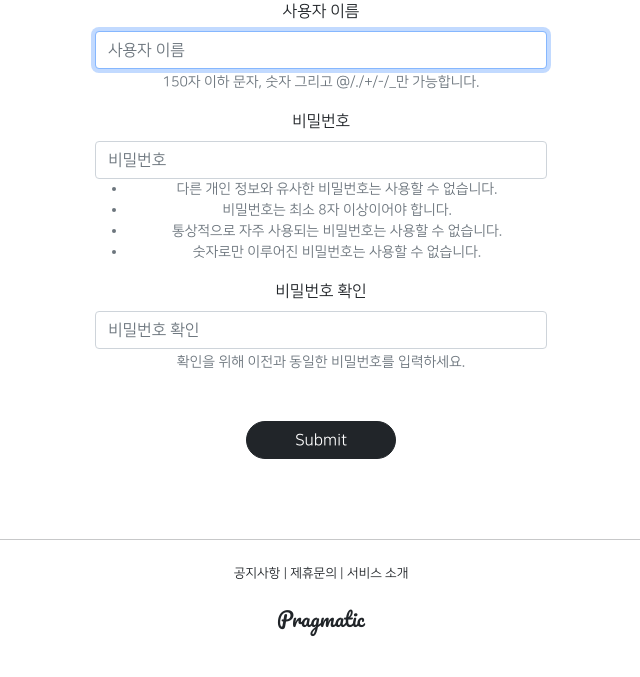
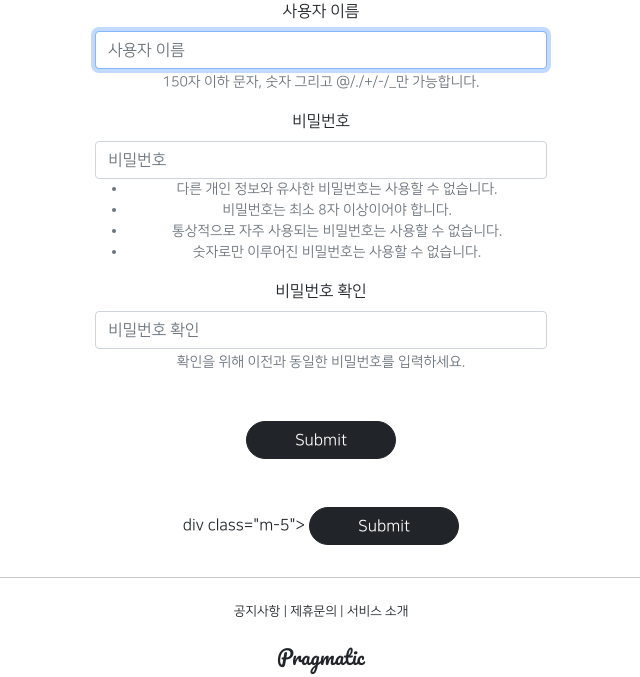
Before and after one commit to codemkim/git_5ban, a Django app: page /accounts/create/ in a window 1280 px wide. Shown: the part 327-1004 px from the top of the page, without its empty margins (319-959 px from the left). Before the commit the page ends 963 px from the top, so only its background shows below. Run offline with Django 3.2, Linux system fonts and the light colour scheme; parts of the project's set-up code (start-up, migrations or seed data) failed here and were passed over; some libraries are stand-ins or nearby versions.

Commit message:
update 7/28 1

```diff
--- a/accountapp/templates/accountapp/create.html
+++ b/accountapp/templates/accountapp/create.html
@@ -17,6 +17,9 @@
                 <div class="m-5">
                     <input type="submit" class="btn btn-dark rounded-pill px-5">
                 </div>
+                div class="m-5">
+                    <input type="submit" class="btn btn-dark rounded-pill px-5">
+                </div>
             </form>
         </div>
     </div>
```
